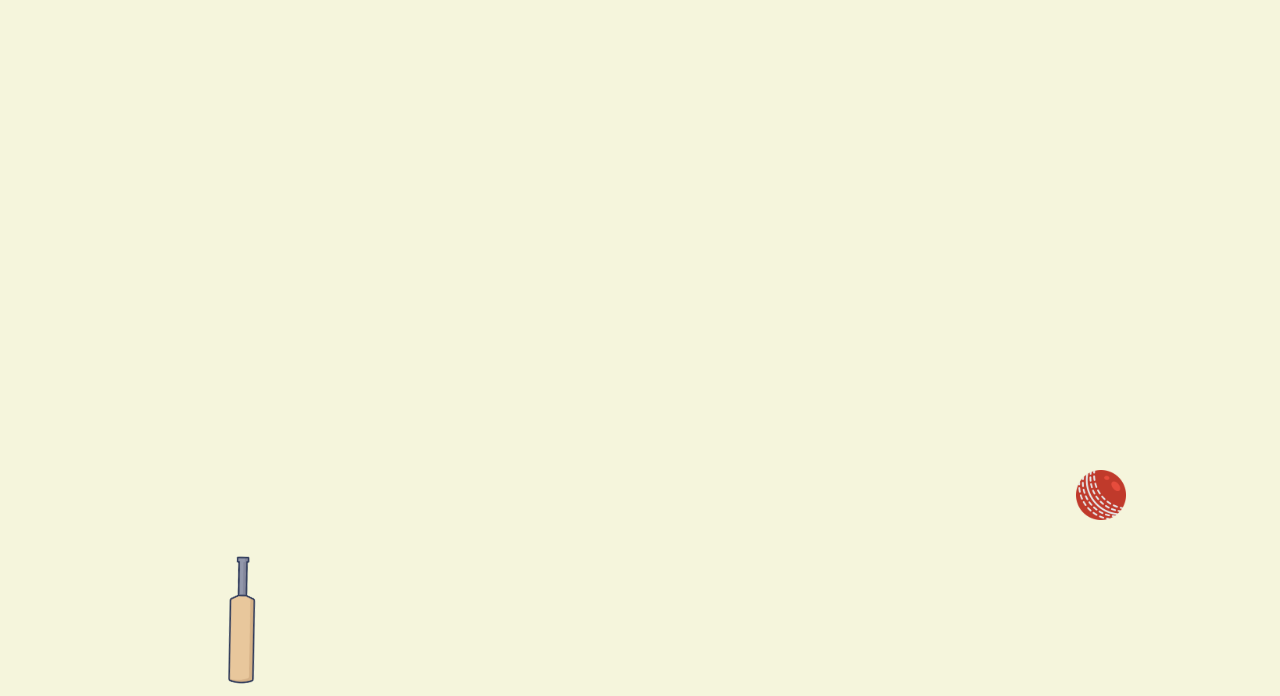
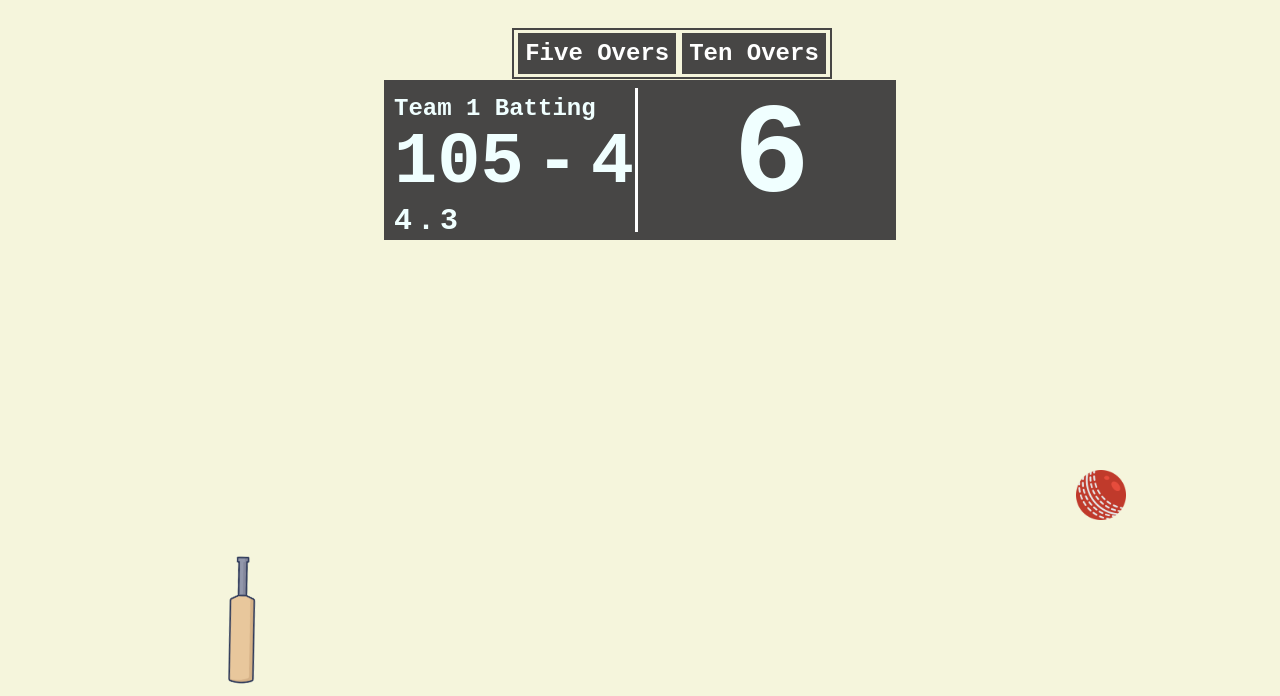
Before and after one commit to NexusWarp/cricket-game-in-javascript, a plain HTML site: page index.html in a window 1280 px wide. Shown: the top 696 px of the page. Drawn offline with Linux system fonts and the light colour scheme.

Commit message:
design update

```diff
--- a/index.html
+++ b/index.html
@@ -8,6 +8,25 @@
 </head>
 <body>
     <div class="outfield">
+        <div class="type">
+            <div class="five"><h2>Five Overs</h2></div>
+            <div class="ten"><h2>Ten Overs</h2></div>
+        </div>
+       <div class="scorebox">
+        <h2 class="teamname"> Team 1 Batting</h2>
+        <div class="scoregroup">
+        <h2 class="score">105</h2>
+        <h2>-</h2>
+        <h2 class="wickets">4</h2>
+    </div>
+    <div class="ovrz">
+    <h2 class="overs">4</h2>
+    <h2>.</h2>
+    <h2 class="balls">3</h2></div>
+        <div class="line"></div>
+        <h2 class="shot">6</h2>
+       </div>
+
         <img src="ball.png" alt="ball" class="ball">
 
         <img src="wicket.png" alt="wicket" class="batwic">
--- a/style.css
+++ b/style.css
@@ -76,3 +76,65 @@ body{
         rotate: 260deg;
     }
 }
+.scorebox{
+    width: 40%;
+    height: 20%;
+    background-color: rgb(71, 70, 69);
+    position: absolute;
+    left: 30%;
+    top: 10%;
+    padding-top: 15px;
+    padding-left: 10px;
+}
+.line{
+    width: 3px;
+    height: 90%;
+    background-color: rgb(255, 255, 255);
+    position: absolute;
+    left: 49%;
+    top: 5%;
+}
+
+.scorebox h2{
+    display: inline-block;
+    font-family:'Courier New', Courier, monospace;
+    color: azure;
+}
+.scoregroup{
+    font-size: 3rem;
+    font-weight: bolder;
+}
+.ovrz{
+    font-size: 20px;
+}
+.shot{
+    position: absolute;
+    left: 68.2%;
+    bottom: 7%;
+    font-size: 8rem;
+    animation: shotanim 1s;
+}
+@keyframes shotanim {
+    0%{
+        font-size: 1rem;
+    }
+    100%{
+        font-size: 8rem;
+    }
+}
+.type{
+    border: 2px solid rgb(71, 70, 69);
+    width:320px;
+    display: flex;
+    justify-content: center;
+    position: absolute;
+    left: 40%;
+    top: 3.5%;
+}
+.five, .ten{
+    background-color: rgb(71, 70, 69); ;
+    margin: 3px;
+    padding: 7px;
+    color: rgb(255, 255, 255);
+    font-family: 'Courier New', Courier, monospace;
+}
```
